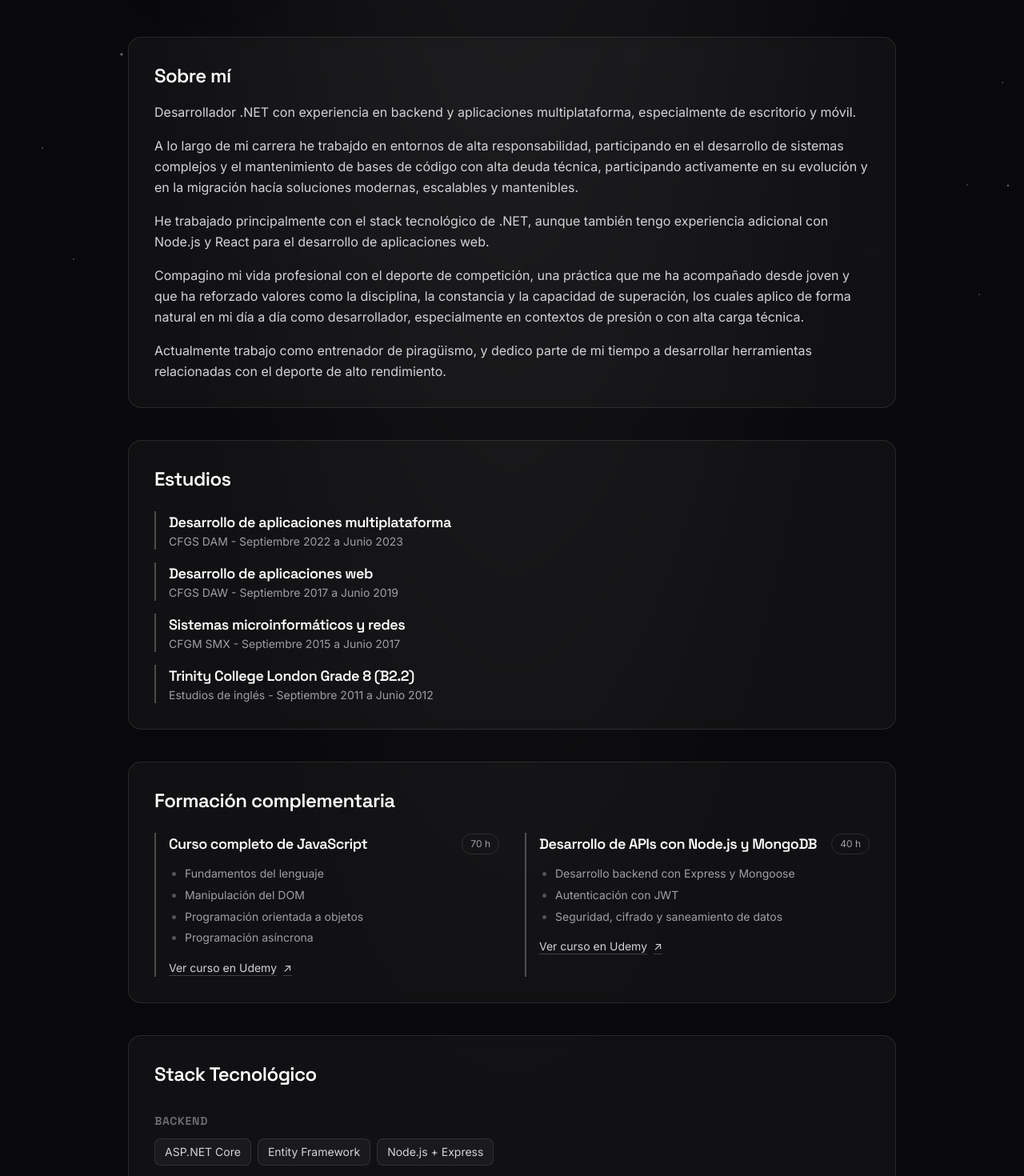
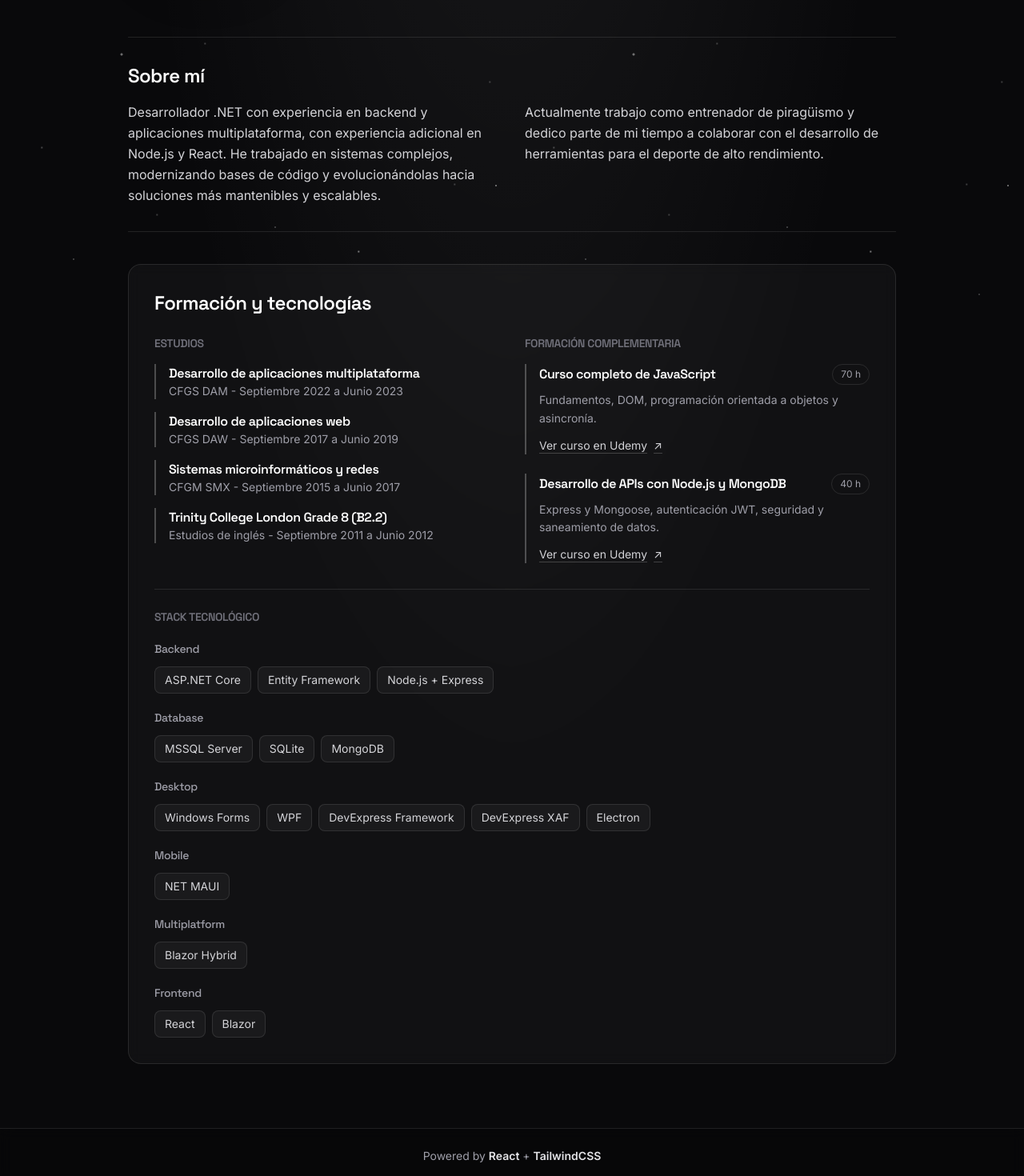
Before and after one commit to IsmaFuentes/portfolio, a React (Vite) app: page /#/ in a window 1280 px wide. Shown: the part 400-1870 px from the top of the page at 80% size. Built offline with nearby package versions, Linux system fonts and the light colour scheme.

Commit message:
restyling

```diff
--- /dev/null
+++ b/src/components/ProjectMetrics.tsx
@@ -0,0 +1,28 @@
+type ProjectMetric = {
+  value: string;
+  label: string;
+};
+
+function ProjectMetrics({ items }: { items: ProjectMetric[] }) {
+  return (
+    <section aria-label="Datos destacados del proyecto" className="mb-8">
+      <dl className="grid grid-cols-3 divide-x divide-white/10 border-y border-white/10">
+        {items.map((item) => (
+          <div
+            key={item.label}
+            className="min-w-0 px-2 py-4 text-center sm:px-4"
+          >
+            <dd className="text-lg font-semibold text-white md:text-2xl">
+              {item.value}
+            </dd>
+            <dt className="mt-1 text-[11px] leading-snug text-zinc-500 sm:text-xs md:text-sm">
+              {item.label}
+            </dt>
+          </div>
+        ))}
+      </dl>
+    </section>
+  );
+}
+
+export default ProjectMetrics;
--- a/src/pages/AboutPage.tsx
+++ b/src/pages/AboutPage.tsx
@@ -27,7 +27,7 @@ function AboutPage() {
                 Ismael Fuentes Sintes
               </h1>
               <p className="text-lg md:text-2xl text-zinc-400 font-light mb-4 md:mb-6">
-                Desarrollador de software
+                Desarrollador .NET · Backend y aplicaciones multiplataforma
               </p>
 
               {/* Social Links */}
@@ -40,168 +40,143 @@ function AboutPage() {
         </div>
 
         {/* About Section */}
-        <div className="space-y-6 md:space-y-8 mb-12 md:mb-10">
-          <div className="bg-white/[0.035] backdrop-blur-sm border border-white/10 rounded-2xl p-5 md:p-8 hover:border-white/20 hover:bg-white/[0.05] hover:shadow-xl hover:shadow-black/20 transition-all duration-300 group">
-            <h2 className="text-2xl font-semibold mb-4 text-white">Sobre mí</h2>
-            <div className="space-y-4 text-zinc-300 leading-relaxed">
+        <div className="mb-10">
+          <section className="border-y border-white/10 py-6 md:py-8">
+            <h2 className="mb-4 text-2xl font-semibold text-white">Sobre mí</h2>
+            <div className="grid gap-4 text-zinc-300 leading-relaxed md:grid-cols-2 md:gap-8">
               <p>
                 Desarrollador .NET con experiencia en backend y aplicaciones
-                multiplataforma, especialmente de escritorio y móvil.
+                multiplataforma, con experiencia adicional en Node.js y React.
+                He trabajado en sistemas complejos, modernizando bases de código
+                y evolucionándolas hacia soluciones más mantenibles y
+                escalables.
               </p>
               <p>
-                A lo largo de mi carrera he trabajdo en entornos de alta
-                responsabilidad, participando en el desarrollo de sistemas
-                complejos y el mantenimiento de bases de código con alta deuda
-                técnica, participando activamente en su evolución y en la
-                migración hacía soluciones modernas, escalables y mantenibles.
-              </p>
-              <p>
-                He trabajado principalmente con el stack tecnológico de .NET,
-                aunque también tengo experiencia adicional con Node.js y React
-                para el desarrollo de aplicaciones web.
-              </p>
-              <p>
-                Compagino mi vida profesional con el deporte de competición, una
-                práctica que me ha acompañado desde joven y que ha reforzado
-                valores como la disciplina, la constancia y la capacidad de
-                superación, los cuales aplico de forma natural en mi día a día
-                como desarrollador, especialmente en contextos de presión o con
-                alta carga técnica.
-              </p>
-              <p>
-                Actualmente trabajo como entrenador de piragüismo, y dedico
-                parte de mi tiempo a desarrollar herramientas relacionadas con
+                Actualmente trabajo como entrenador de piragüismo y dedico parte
+                de mi tiempo a colaborar con el desarrollo de herramientas para
                 el deporte de alto rendimiento.
               </p>
             </div>
-          </div>
+          </section>
         </div>
 
-        {/* Education Section */}
-        <div className="mb-10 md:mb-10">
-          <div className="bg-white/[0.035] backdrop-blur-sm border border-white/10 rounded-2xl p-5 md:p-8 hover:border-white/20 hover:bg-white/[0.05] hover:shadow-xl hover:shadow-black/20 transition-all duration-300">
-            <h2 className="text-2xl font-semibold mb-6 text-white">Estudios</h2>
+        <section className="rounded-2xl border border-white/10 bg-white/[0.035] p-5 backdrop-blur-sm md:p-8">
+          <h2 className="mb-6 text-2xl font-semibold text-white">
+            Formación y tecnologías
+          </h2>
+          <div className="grid gap-8 md:grid-cols-2">
+            <div>
+              <h3 className="mb-4 text-sm font-semibold uppercase text-zinc-500">
+                Estudios
+              </h3>
               <div className="space-y-4">
                 <div className="border-l-2 border-white/25 pl-4">
-                <h3 className="text-lg font-semibold text-white">
+                  <h4 className="font-semibold text-white">
                     Desarrollo de aplicaciones multiplataforma
-                </h3>
+                  </h4>
                   <p className="text-sm text-zinc-400">
                     CFGS DAM - Septiembre 2022 a Junio 2023
                   </p>
                 </div>
-
                 <div className="border-l-2 border-white/25 pl-4">
-                <h3 className="text-lg font-semibold text-white">
+                  <h4 className="font-semibold text-white">
                     Desarrollo de aplicaciones web
-                </h3>
+                  </h4>
                   <p className="text-sm text-zinc-400">
                     CFGS DAW - Septiembre 2017 a Junio 2019
                   </p>
                 </div>
-
                 <div className="border-l-2 border-white/25 pl-4">
-                <h3 className="text-lg font-semibold text-white">
+                  <h4 className="font-semibold text-white">
                     Sistemas microinformáticos y redes
-                </h3>
+                  </h4>
                   <p className="text-sm text-zinc-400">
                     CFGM SMX - Septiembre 2015 a Junio 2017
                   </p>
                 </div>
-
                 <div className="border-l-2 border-white/25 pl-4">
-                <h3 className="text-lg font-semibold text-white">
+                  <h4 className="font-semibold text-white">
                     Trinity College London Grade 8 (B2.2)
-                </h3>
+                  </h4>
                   <p className="text-sm text-zinc-400">
                     Estudios de inglés - Septiembre 2011 a Junio 2012
                   </p>
                 </div>
               </div>
             </div>
-        </div>
 
-        {/* Complementary Training Section */}
-        <div className="mb-10">
-          <div className="bg-white/[0.035] backdrop-blur-sm border border-white/10 rounded-2xl p-5 md:p-8 hover:border-white/20 hover:bg-white/[0.05] hover:shadow-xl hover:shadow-black/20 transition-all duration-300">
-            <h2 className="text-2xl font-semibold mb-6 text-white">
+            <div>
+              <h3 className="mb-4 text-sm font-semibold uppercase text-zinc-500">
                 Formación complementaria
-            </h2>
-            <div className="grid gap-8 md:grid-cols-2">
+              </h3>
+              <div className="space-y-6">
                 <article className="border-l-2 border-white/25 pl-4">
                   <div className="flex flex-wrap items-center justify-between gap-2">
-                  <h3 className="text-lg font-semibold text-white">
+                    <h4 className="font-semibold text-white">
                       Curso completo de JavaScript
-                  </h3>
+                    </h4>
                     <span className="rounded-full border border-white/10 px-2.5 py-1 text-xs text-zinc-400">
                       70 h
                     </span>
                   </div>
-                <ul className="mt-3 list-disc space-y-1 pl-5 text-sm leading-relaxed text-zinc-400 marker:text-zinc-600">
-                  <li>Fundamentos del lenguaje</li>
-                  <li>Manipulación del DOM</li>
-                  <li>Programación orientada a objetos</li>
-                  <li>Programación asíncrona</li>
-                </ul>
+                  <p className="mt-2 text-sm leading-relaxed text-zinc-400">
+                    Fundamentos, DOM, programación orientada a objetos y
+                    asincronía.
+                  </p>
                   <a
                     href="https://www.udemy.com/course/the-complete-javascript-course"
                     target="_blank"
                     rel="noopener noreferrer"
-                  className="mt-4 inline-flex items-center gap-2 text-sm text-zinc-300 underline decoration-white/20 underline-offset-4 transition-colors hover:text-white hover:decoration-white/60 focus-visible:outline-2 focus-visible:outline-offset-4 focus-visible:outline-white"
+                    className="mt-3 inline-flex items-center gap-2 text-sm text-zinc-300 underline decoration-white/20 underline-offset-4 transition-colors hover:text-white hover:decoration-white/60 focus-visible:outline-2 focus-visible:outline-offset-4 focus-visible:outline-white"
                   >
-                  Ver curso en Udemy
-                  <span aria-hidden="true">↗</span>
+                    Ver curso en Udemy <span aria-hidden="true">↗</span>
                   </a>
                 </article>
-
                 <article className="border-l-2 border-white/25 pl-4">
                   <div className="flex flex-wrap items-center justify-between gap-2">
-                  <h3 className="text-lg font-semibold text-white">
+                    <h4 className="font-semibold text-white">
                       Desarrollo de APIs con Node.js y MongoDB
-                  </h3>
+                    </h4>
                     <span className="rounded-full border border-white/10 px-2.5 py-1 text-xs text-zinc-400">
                       40 h
                     </span>
                   </div>
-                <ul className="mt-3 list-disc space-y-1 pl-5 text-sm leading-relaxed text-zinc-400 marker:text-zinc-600">
-                  <li>Desarrollo backend con Express y Mongoose</li>
-                  <li>Autenticación con JWT</li>
-                  <li>Seguridad, cifrado y saneamiento de datos</li>
-                </ul>
+                  <p className="mt-2 text-sm leading-relaxed text-zinc-400">
+                    Express y Mongoose, autenticación JWT, seguridad y
+                    saneamiento de datos.
+                  </p>
                   <a
                     href="https://www.udemy.com/course/nodejs-express-mongodb-bootcamp"
                     target="_blank"
                     rel="noopener noreferrer"
-                  className="mt-4 inline-flex items-center gap-2 text-sm text-zinc-300 underline decoration-white/20 underline-offset-4 transition-colors hover:text-white hover:decoration-white/60 focus-visible:outline-2 focus-visible:outline-offset-4 focus-visible:outline-white"
+                    className="mt-3 inline-flex items-center gap-2 text-sm text-zinc-300 underline decoration-white/20 underline-offset-4 transition-colors hover:text-white hover:decoration-white/60 focus-visible:outline-2 focus-visible:outline-offset-4 focus-visible:outline-white"
                   >
-                  Ver curso en Udemy
-                  <span aria-hidden="true">↗</span>
+                    Ver curso en Udemy <span aria-hidden="true">↗</span>
                   </a>
                 </article>
               </div>
             </div>
           </div>
 
-        {/* Technologies Section */}
-        <div className="bg-white/[0.035] backdrop-blur-sm border border-white/10 rounded-2xl p-5 md:p-8 hover:border-white/20 hover:bg-white/[0.05] hover:shadow-xl hover:shadow-black/20 transition-all duration-300">
-          <h2 className="text-2xl font-semibold mb-8 text-white">
-            Stack Tecnológico
-          </h2>
+          <div className="mt-8 border-t border-white/10 pt-6">
+            <h3 className="mb-5 text-sm font-semibold uppercase text-zinc-500">
+              Stack tecnológico
+            </h3>
             <div className="space-y-5">
               {categories.map((category) => (
                 <div key={category}>
-                <h3 className="text-sm font-semibold text-zinc-500 uppercase tracking-wider mb-3">
+                  <h4 className="mb-3 text-sm font-medium text-zinc-400">
                     {category}
-                </h3>
+                  </h4>
                   <div className="flex flex-wrap gap-2">
                     {technologies
-                    .filter((t) => t.category === category)
-                    .map((tech, index) => (
+                      .filter((technology) => technology.category === category)
+                      .map((technology) => (
                         <span
-                        key={index}
-                        className="rounded-lg border border-white/10 bg-white/[0.04] px-3 py-1.5 text-sm text-zinc-300 transition-colors duration-200 hover:border-white/20 hover:bg-white/[0.08] hover:text-zinc-100 cursor-default"
+                          key={technology.name}
+                          className="cursor-default rounded-lg border border-white/10 bg-white/[0.04] px-3 py-1.5 text-sm text-zinc-300 transition-colors duration-200 hover:border-white/20 hover:bg-white/[0.08] hover:text-zinc-100"
                         >
-                        {tech.name}
+                          {technology.name}
                         </span>
                       ))}
                   </div>
@@ -209,6 +184,7 @@ function AboutPage() {
               ))}
             </div>
           </div>
+        </section>
       </div>
     </div>
   );
--- a/src/pages/KayakingPage.tsx
+++ b/src/pages/KayakingPage.tsx
@@ -1,5 +1,6 @@
 import { Link } from "react-router-dom";
 import ImageGallery from "../components/ImageGallery";
+import ProjectMetrics from "../components/ProjectMetrics";
 import editorAceleracion from "../assets/apex/1-editor-aceleracion.png";
 import editorVelocidad from "../assets/apex/1-editor-velocidad.png";
 import zonas from "../assets/apex/3-zonas.png";
@@ -142,6 +143,14 @@ function KayakingPage() {
           </p>
         </div>
 
+        <ProjectMetrics
+          items={[
+            { value: "100+ MB", label: "Tamaño de CSV" },
+            { value: "500.000", label: "Puntos por sesión" },
+            { value: "10", label: "Parciales analizables" },
+          ]}
+        />
+
         {/* Overview */}
         <div className="bg-white/[0.035] backdrop-blur-sm border border-white/10 rounded-xl p-5 md:p-6 mb-8">
           <h2 className="text-xl font-semibold text-white mb-3">
@@ -170,6 +179,8 @@ function KayakingPage() {
             </p>
           </div>
         </div>
+
+        <ImageGallery images={screenshots} />
 
         {/* Key Features */}
         <div className="bg-white/[0.035] backdrop-blur-sm border border-white/10 rounded-xl p-5 md:p-6 mb-8">
@@ -253,8 +264,6 @@ function KayakingPage() {
           </div>
         </div>
 
-        <ImageGallery images={screenshots} />
-
         {/* Acknowledgments */}
         <div className="bg-white/[0.035] backdrop-blur-sm border border-white/10 rounded-xl p-5 md:p-6 mb-8">
           <h2 className="text-xl font-semibold text-white mb-3">
--- a/src/pages/ScrapingPage.tsx
+++ b/src/pages/ScrapingPage.tsx
@@ -1,5 +1,6 @@
 import { Link } from "react-router-dom";
 import ImageGallery from "../components/ImageGallery";
+import ProjectMetrics from "../components/ProjectMetrics";
 import hljs from "highlight.js/lib/core";
 import csharp from "highlight.js/lib/languages/csharp";
 import appScreenshot from "../assets/scraping/1-app.png";
@@ -209,6 +210,14 @@ namespace WebScraper.CORE.Implementation.Drivers
           </p>
         </header>
 
+        <ProjectMetrics
+          items={[
+            { value: "10", label: "Comercios online" },
+            { value: "4", label: "Instancias en paralelo" },
+            { value: "Proxies", label: "Rotación de proxies con ProxyScrape" },
+          ]}
+        />
+
         <section className="mb-8 rounded-xl border border-white/10 bg-white/[0.035] p-5 backdrop-blur-sm md:p-6">
           <h2 className="mb-3 text-xl font-semibold text-white">El proyecto</h2>
           <div className="space-y-3 text-sm leading-relaxed text-zinc-400 md:text-base">
@@ -226,6 +235,8 @@ namespace WebScraper.CORE.Implementation.Drivers
             </p>
           </div>
         </section>
+
+        <ImageGallery images={screenshots} />
 
         <section className="mb-8 rounded-xl border border-white/10 bg-white/[0.035] p-5 backdrop-blur-sm md:p-6">
           <h2 className="mb-4 text-xl font-semibold text-white">
@@ -336,8 +347,6 @@ namespace WebScraper.CORE.Implementation.Drivers
             ))}
           </div>
         </section>
-
-        <ImageGallery images={screenshots} />
       </div>
     </div>
   );
```
Lines whose indentation alone changed are shown as unchanged.
